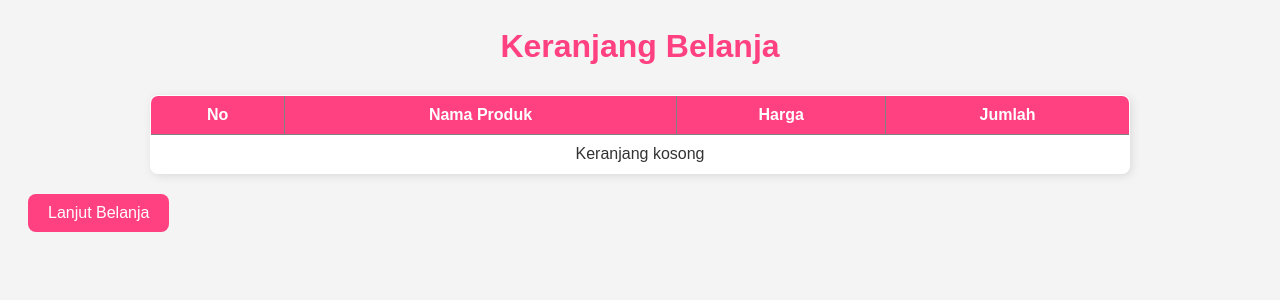
After one commit to FauziMNoor/ecommercephpsql, a PHP site: page /keranjang.php in a window 1280 px wide. The commit adds this page. Shown: the top 300 px of the page. Run offline with PHP 8.4, Linux system fonts and the light colour scheme.

Commit message:
first commit

```diff
--- a/detail.php
+++ b/detail.php
@@ -1,3 +1,7 @@
+<!-- Font Awesome CDN -->
+<link rel="stylesheet" href="https://cdnjs.cloudflare.com/ajax/libs/font-awesome/6.4.0/css/all.min.css">
+
+
 <?php
 include 'koneksi.php';
 
--- a/edit.php
+++ b/edit.php
@@ -1,3 +1,7 @@
+<!-- Font Awesome CDN -->
+<link rel="stylesheet" href="https://cdnjs.cloudflare.com/ajax/libs/font-awesome/6.4.0/css/all.min.css">
+
+
 <?php
 include 'koneksi.php';
 
--- a/hapus.php
+++ b/hapus.php
@@ -1,3 +1,7 @@
+<!-- Font Awesome CDN -->
+<link rel="stylesheet" href="https://cdnjs.cloudflare.com/ajax/libs/font-awesome/6.4.0/css/all.min.css">
+
+
 <?php
 include 'koneksi.php';
 
--- /dev/null
+++ b/keranjang.php
@@ -0,0 +1,38 @@
+<link rel="stylesheet" type="text/css" href="style.css">
+<!-- Font Awesome CDN -->
+<link rel="stylesheet" href="https://cdnjs.cloudflare.com/ajax/libs/font-awesome/6.4.0/css/all.min.css">
+
+
+<?php
+session_start();
+?>
+
+<h1>Keranjang Belanja</h1>
+
+<table border="1" cellpadding="10">
+    <tr>
+        <th>No</th>
+        <th>Nama Produk</th>
+        <th>Harga</th>
+        <th>Jumlah</th>
+    </tr>
+
+    <?php
+    $no = 1;
+    if(isset($_SESSION['keranjang'])){
+        foreach($_SESSION['keranjang'] as $id => $data){
+    ?>
+        <tr>
+            <td><?php echo $no++; ?></td>
+            <td><?php echo $data['nama']; ?></td>
+            <td>Rp <?php echo number_format($data['harga']); ?></td>
+            <td><?php echo $data['jumlah']; ?></td>
+        </tr>
+    <?php } } else { ?>
+        <tr>
+            <td colspan="4">Keranjang kosong</td>
+        </tr>
+    <?php } ?>
+</table>
+
+<a href="index.php">Lanjut Belanja</a>
--- a/koneksi.php
+++ b/koneksi.php
@@ -1,3 +1,7 @@
+<!-- Font Awesome CDN -->
+<link rel="stylesheet" href="https://cdnjs.cloudflare.com/ajax/libs/font-awesome/6.4.0/css/all.min.css">
+
+
 <?php
 $host = "localhost";
 $user = "root";
--- a/login.php
+++ b/login.php
@@ -1,3 +1,7 @@
+<!-- Font Awesome CDN -->
+<link rel="stylesheet" href="https://cdnjs.cloudflare.com/ajax/libs/font-awesome/6.4.0/css/all.min.css">
+
+
 <?php
 session_start();
 
--- a/logout.php
+++ b/logout.php
@@ -1,3 +1,7 @@
+<!-- Font Awesome CDN -->
+<link rel="stylesheet" href="https://cdnjs.cloudflare.com/ajax/libs/font-awesome/6.4.0/css/all.min.css">
+
+
 <?php
 session_start();
 session_destroy();
--- a/style.css
+++ b/style.css
@@ -68,3 +68,66 @@ button {
 button:hover {
     background-color: #003366;
 }
+
+h1 {
+    color: #ff4081;
+    text-align: center;
+    font-family: 'Arial', sans-serif;
+    margin-bottom: 30px;
+}
+
+table {
+    width: 80%;
+    margin: 0 auto;
+    border-collapse: collapse;
+    background: #fff;
+    box-shadow: 2px 2px 10px rgba(0,0,0,0.1);
+    border-radius: 8px;
+    overflow: hidden;
+}
+
+table th {
+    background-color: #ff4081;
+    color: #fff;
+    padding: 10px;
+    text-align: center;
+}
+
+table td {
+    padding: 10px;
+    text-align: center;
+    border-bottom: 1px solid #eee;
+}
+
+table tr:hover {
+    background-color: #fdf1f7;
+    transition: 0.3s;
+}
+
+a {
+    background: #ff4081;
+    color: #fff;
+    padding: 10px 20px;
+    border-radius: 8px;
+    text-decoration: none;
+    display: inline-block;
+    margin: 20px auto;
+    text-align: center;
+}
+
+a:hover {
+    background: #c2185b;
+}
+
+
+a i {
+    font-size: 18px;
+    color: #555;
+    margin: 0 5px;
+    transition: 0.3s;
+}
+
+a i:hover {
+    color: #ff4081;
+    transform: scale(1.2);
+}
--- a/tambah.php
+++ b/tambah.php
@@ -1,3 +1,7 @@
+<!-- Font Awesome CDN -->
+<link rel="stylesheet" href="https://cdnjs.cloudflare.com/ajax/libs/font-awesome/6.4.0/css/all.min.css">
+
+
 <?php
 include 'koneksi.php';
 ?>
```
Also changed, not shown: cart.php (added, +20 -0 lines), index.php (+36 -14 lines), README.md.
